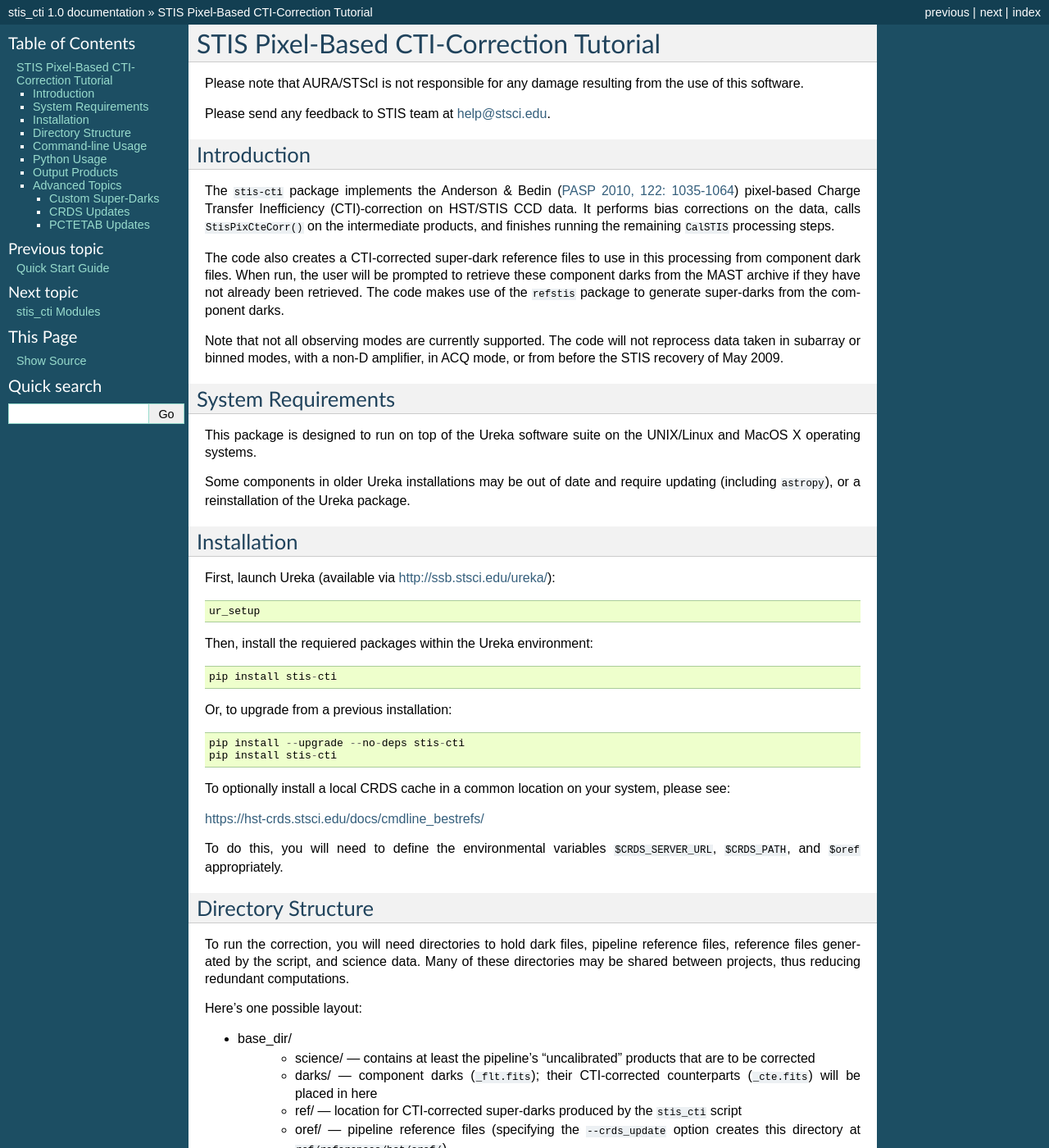
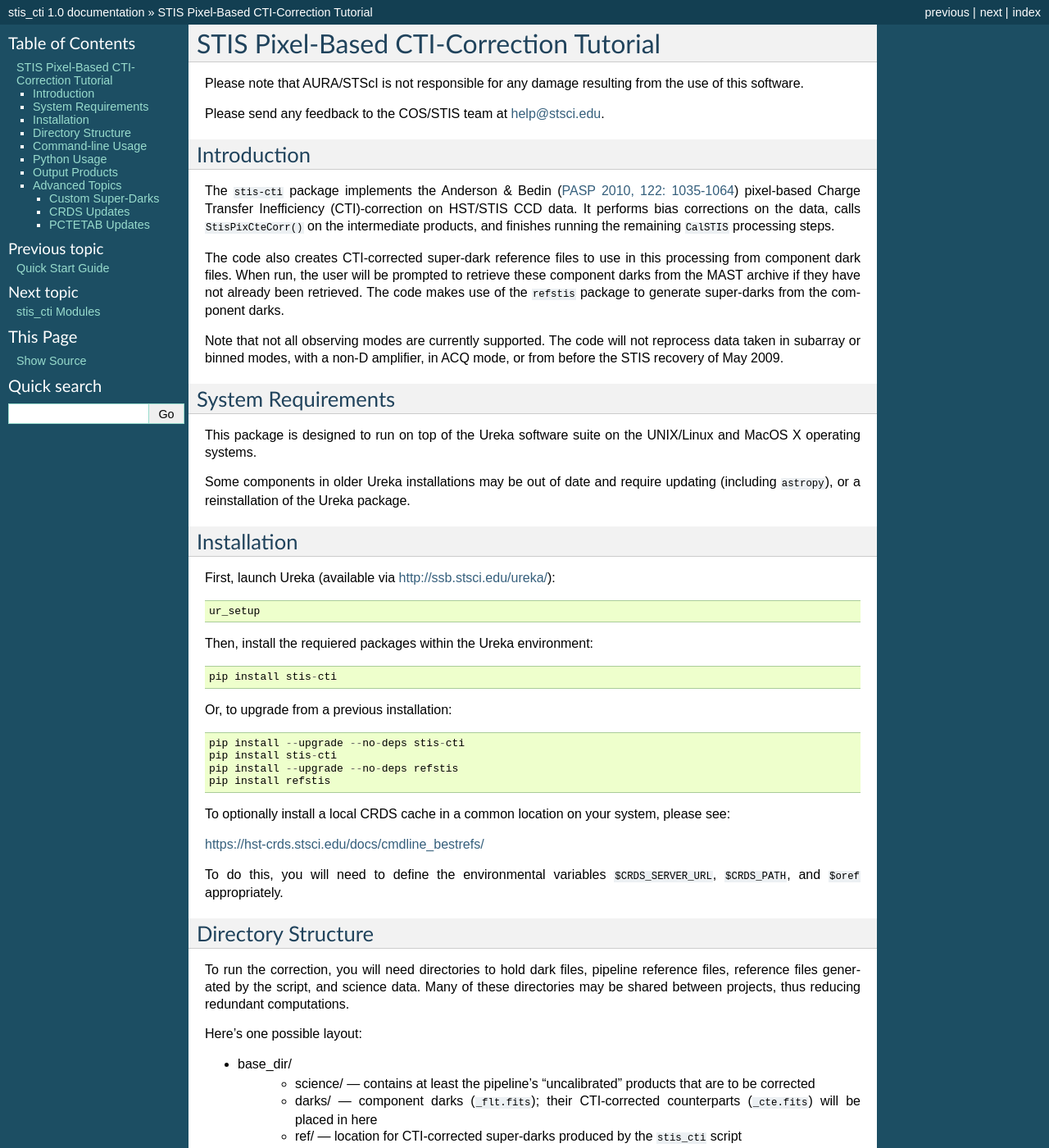
Before and after one commit to spacetelescope/stis_cti, a Sphinx documentation site: the page built from doc/readme.rst, in a window 1280 px wide and 1400 px high. Shown: the whole window at 82% size. Built offline with Sphinx 7.4.7, drawn with Linux system fonts in a browser that asks for light colours.

Commit message:
Added Google Analytics to documentation; modified upgrade lines in docs.

```diff
--- a/doc/qsg.rst
+++ b/doc/qsg.rst
@@ -36,6 +36,8 @@
 
   pip install --upgrade --no-deps stis-cti
   pip install stis-cti
+  pip install --upgrade --no-deps refstis
+  pip install refstis
 
 After that, open a brand new Ureka session (see above), and continue there.
 Create a working directory where the data will reside, and also create the
--- a/doc/readme.rst
+++ b/doc/readme.rst
@@ -4,7 +4,7 @@
 Please note that AURA/STScI is not responsible for any damage resulting from the use of
 this software.
 
-Please send any feedback to STIS team at help@stsci.edu.
+Please send any feedback to the COS/STIS team at help@stsci.edu.
 
 Introduction
 ============
@@ -14,7 +14,7 @@
 data, calls ``StisPixCteCorr()`` on the intermediate products, and finishes running the
 remaining ``CalSTIS`` processing steps.
 
-The code also creates a CTI-corrected super-dark reference files to use in this processing
+The code also creates CTI-corrected super-dark reference files to use in this processing
 from component dark files.  When run, the user will be prompted to retrieve these
 component darks from the MAST archive if they have not already been retrieved.  The code
 makes use of the ``refstis`` package to generate super-darks from the component darks.
@@ -51,6 +51,8 @@
 
   pip install --upgrade --no-deps stis-cti
   pip install stis-cti
+  pip install --upgrade --no-deps refstis
+  pip install refstis
 
 To optionally install a local CRDS cache in a common location on your system, please see:
 
```
Also changed, not shown: doc/_templates/layout.html (added, +15 -0 lines).
